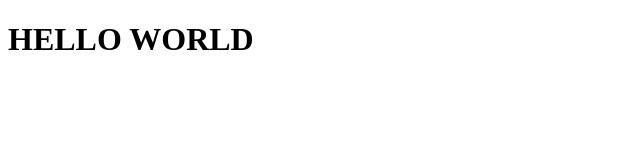
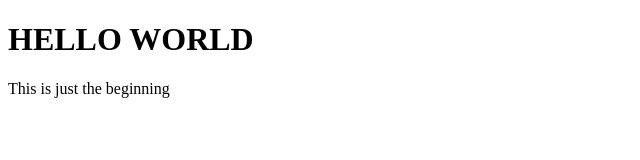
Before and after one commit to ayindelemoh/git-class01, a plain HTML site: page new.html in a window 1280 px wide. Shown: the whole page, without its empty margins (0-640 px from the left). Drawn offline with Linux system fonts and the light colour scheme.

Commit message:
added a p tag

```diff
--- a/new.html
+++ b/new.html
@@ -5,5 +5,6 @@
 </head>
 <body>
     <h1>HELLO WORLD</h1>
+    <p>This is just the beginning</p>
 </body>
 </html>
```
